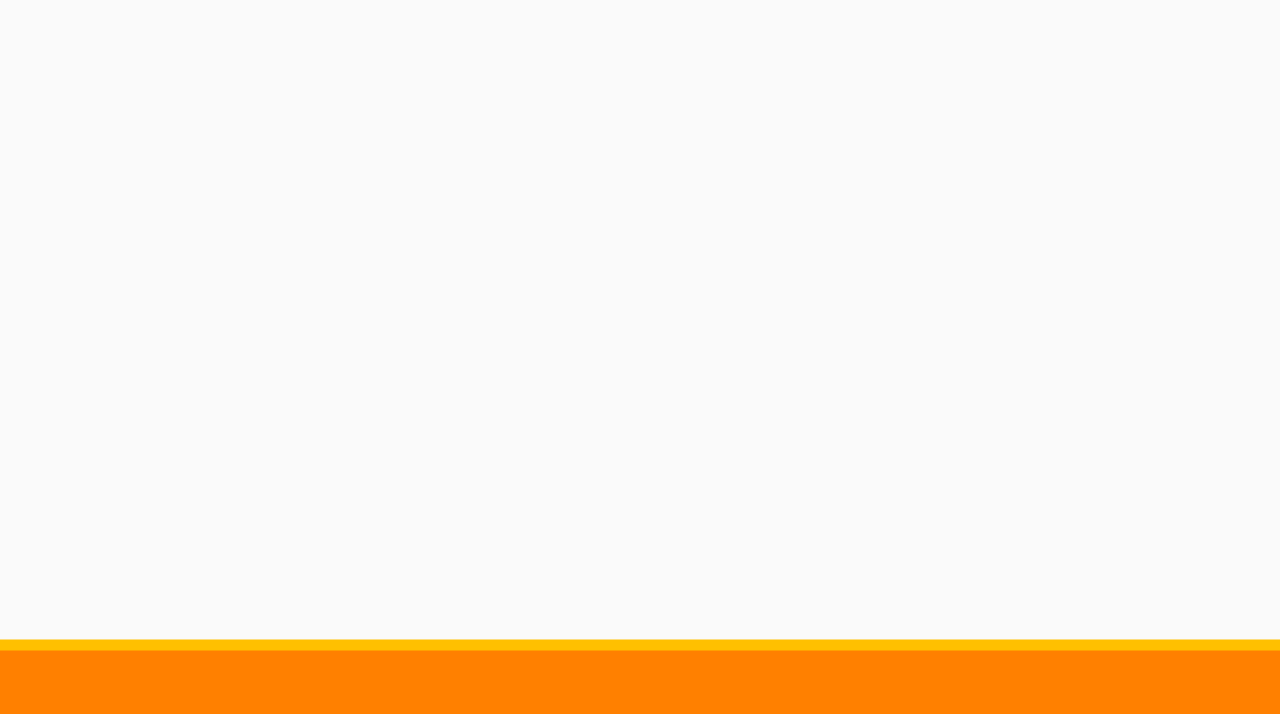
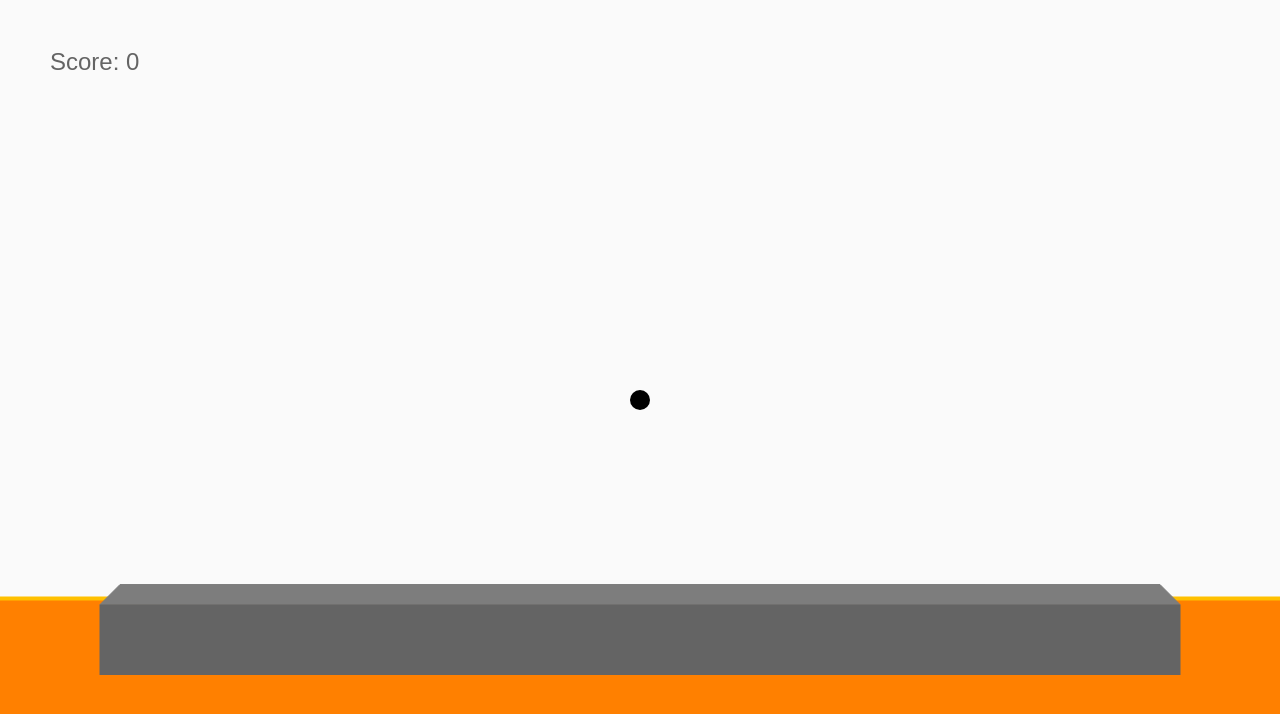
Before and after one commit to ogilliland/the-floor-is-lava, a plain HTML site: page index.html in a window 1280 px wide. Drawn offline with nearby package versions, Linux system fonts and the light colour scheme.

Commit message:
Draw rocks and add rotation

```diff
--- a/index.html
+++ b/index.html
@@ -18,18 +18,65 @@
 	var canvas = document.getElementById("gameCanvas");
 	var ctx = canvas.getContext("2d");
 
+	// world building
+	var gravity = 0; // 0.5
+	var friction = 0.2;
+	var meltRate = 0.05;
+
 	// the floor is lava
 	var lavaMainColor = "#FF8000";
 	var lavaSurfaceColor = "#FFC000";
-	var lavaMainHeight = 150;
-	var lavaSurfaceHeight = 10;
+	var lavaBottomHeight = 125;
+	var lavaMainHeight = 200;
+	var lavaSurfaceHeight = 3;
 
 	function updateCanvas() {
 		canvas.width = $(window).width();
 		canvas.height = $(window).height();
 	}
 
-	function drawLava() {
+	// used to define player object
+	function Player(radius, speed, x, y, dx, dy) {
+		this.radius = radius;
+		this.speed = speed;
+		this.x = x;
+		this.y = y;
+		this.dx = dx;
+		this.dy = dy;
+		this.isAlive = true;
+		this.onGround = false;
+	}
+
+	// used to define rock objects
+	function Rock(x, y, width, height) {
+		this.x = x;
+		this.y = y;
+		this.a = 0; // angle relative to horizontal
+		this.da = 0; // angular velocity
+		this.width = width;
+		this.height = height;
+	}
+
+	var rocks = new Array();
+	function addRock(x, y, width, height) {
+		rocks.push(new Rock(x, y, width, height));
+	}
+
+	function drawScore() {
+		ctx.font = "24px Arial";
+		ctx.fillStyle = "#646464";
+		ctx.fillText("Score: " + 0, 50, 70);
+	}
+
+	function drawPlayer() {
+		ctx.beginPath();
+		ctx.arc(player.x, player.y, player.radius, 0, Math.PI*2);
+		ctx.fillStyle = "#000000";
+		ctx.fill();
+		ctx.closePath();
+	}
+
+	function drawBackground() {
 		ctx.beginPath();
 		ctx.rect(
 			0,
@@ -56,12 +103,225 @@
 		ctx.closePath();
 	}
 
+	function drawForeground() {
+		ctx.beginPath();
+		ctx.rect(
+			0,
+			canvas.height - lavaBottomHeight,
+			canvas.width,
+			lavaMainHeight
+		);
+		ctx.fillStyle = lavaMainColor;
+		ctx.fill();
+		ctx.closePath();
+	}
+
+	function calculateVertX(ox, vx, vy, angle) {
+		return ox + vx * Math.cos(angle) - vy * Math.sin(angle);
+	}
+
+	function calculateVertY(oy, vx, vy, angle) {
+		return oy + vx * Math.sin(angle) + vy * Math.cos(angle);
+	}
+
+	function drawRocks() {
+		for(var i = 0; i < rocks.length; i++) {
+			// front face
+			ctx.beginPath();
+			ctx.moveTo(
+				calculateVertX(
+					rocks[i].x,
+					0.5 * rocks[i].width,
+					0.5 * rocks[i].height,
+					rocks[i].a
+				),
+				calculateVertY(
+					rocks[i].y + (canvas.height - lavaMainHeight - lavaSurfaceHeight),
+					0.5 * rocks[i].width,
+					0.5 * rocks[i].height,
+					rocks[i].a
+				)
+			);
+			ctx.lineTo(
+				calculateVertX(
+					rocks[i].x,
+					0.5 * rocks[i].width,
+					-0.5 * rocks[i].height + 10,
+					rocks[i].a
+				),
+				calculateVertY(
+					rocks[i].y + (canvas.height - lavaMainHeight - lavaSurfaceHeight),
+					0.5 * rocks[i].width,
+					-0.5 * rocks[i].height + 10,
+					rocks[i].a
+				)
+			);
+			ctx.lineTo(
+				calculateVertX(
+					rocks[i].x,
+					-0.5 * rocks[i].width,
+					-0.5 * rocks[i].height + 10,
+					rocks[i].a
+				),
+				calculateVertY(
+					rocks[i].y + (canvas.height - lavaMainHeight - lavaSurfaceHeight),
+					-0.5 * rocks[i].width,
+					-0.5 * rocks[i].height + 10,
+					rocks[i].a
+				)
+			);
+			ctx.lineTo(
+				calculateVertX(
+					rocks[i].x,
+					-0.5 * rocks[i].width,
+					0.5 * rocks[i].height,
+					rocks[i].a
+				),
+				calculateVertY(
+					rocks[i].y + (canvas.height - lavaMainHeight - lavaSurfaceHeight),
+					-0.5 * rocks[i].width,
+					0.5 * rocks[i].height,
+					rocks[i].a
+				)
+			);
+			ctx.strokeStyle = "#646464";
+			ctx.stroke();
+			ctx.fillStyle = "#646464";
+			ctx.fill();
+			ctx.closePath();
+			// top face
+			ctx.beginPath();
+			ctx.moveTo(
+				calculateVertX(
+					rocks[i].x,
+					0.5 * rocks[i].width,
+					-0.5 * rocks[i].height + 10,
+					rocks[i].a
+				),
+				calculateVertY(
+					rocks[i].y + (canvas.height - lavaMainHeight - lavaSurfaceHeight),
+					0.5 * rocks[i].width,
+					-0.5 * rocks[i].height + 10,
+					rocks[i].a
+				)
+			);
+			ctx.lineTo(
+				calculateVertX(
+					rocks[i].x,
+					0.5 * rocks[i].width - 20,
+					-0.5 * rocks[i].height - 10,
+					rocks[i].a
+				),
+				calculateVertY(
+					rocks[i].y + (canvas.height - lavaMainHeight - lavaSurfaceHeight),
+					0.5 * rocks[i].width - 20,
+					-0.5 * rocks[i].height - 10,
+					rocks[i].a
+				)
+			);
+			ctx.lineTo(
+				calculateVertX(
+					rocks[i].x,
+					-0.5 * rocks[i].width + 20,
+					-0.5 * rocks[i].height - 10,
+					rocks[i].a
+				),
+				calculateVertY(
+					rocks[i].y + (canvas.height - lavaMainHeight - lavaSurfaceHeight),
+					-0.5 * rocks[i].width + 20,
+					-0.5 * rocks[i].height - 10,
+					rocks[i].a
+				)
+			);
+			ctx.lineTo(
+				calculateVertX(
+					rocks[i].x,
+					-0.5 * rocks[i].width,
+					-0.5 * rocks[i].height + 10,
+					rocks[i].a
+				),
+				calculateVertY(
+					rocks[i].y + (canvas.height - lavaMainHeight - lavaSurfaceHeight),
+					-0.5 * rocks[i].width,
+					-0.5 * rocks[i].height + 10,
+					rocks[i].a
+				)
+			);
+			ctx.strokeStyle = "#7D7D7D";
+			ctx.stroke();
+			ctx.fillStyle = "#7D7D7D";
+			ctx.fill();
+			ctx.closePath();
+		}
+	}
+
+	function simulatePhysics() {
+		if(left - right > 0) {
+			if(player.dx < player.speed) {
+				player.dx += player.speed/10;
+			}
+		} else if (left - right < 0) {
+			if(player.dx > (-1) * player.speed) {
+				player.dx += (-1) * player.speed/10;
+			}
+		} else {
+			player.dx += (-1) * player.dx * friction;
+		}
+		player.x += player.dx;
+		player.y += player.dy;
+		player.dy += gravity;
+		for(var i = 0; i < rocks.length; i++) {
+			// TODO - make player collide with rock surface
+
+			// rotate rocks
+			rocks[i].a += rocks[i].da;
+			rocks[i].da = (-0.0005) * rocks[i].a + 0.975 * rocks[i].da;
+			if(player.isAlive) { // TODO - check if player is on rock
+				rocks[i].da += (player.x - rocks[i].x)/2000000;
+				if(rocks[i].height > 10) {
+					rocks[i].height += (-1) * meltRate;
+					rocks[i].y += meltRate/2;
+				}
+			}
+		}
+	}
+
+	var left = 0;
+	var right = 0;
+	window.onkeyup = function(e) {
+		var unicode = e.keyCode ? e.keyCode : e.charCode;
+    	if(unicode == 37 || unicode == 65) {
+			right = 0;
+		}
+		if(unicode == 39 || unicode == 68) {
+			left = 0;
+		}
+    }
+	window.onkeydown = function(e) {
+		var unicode = e.keyCode ? e.keyCode : e.charCode;
+    	if(unicode == 37 || unicode == 65) {
+			right = 1;
+		}
+		if(unicode == 39 || unicode == 68) {
+			left = 1;
+		}
+    }
+
     updateCanvas();
+    var player = new Player(10, 10, canvas.width/2, canvas.height/2, 0, 0);
+    addRock(0.5 * canvas.width, 45, canvas.width - 200, 125);
 
 	function draw() {
 		updateCanvas();
 		ctx.clearRect(0, 0, canvas.width, canvas.height);
-		drawLava();
+		// update positions and values
+		simulatePhysics();
+		// render objects
+		drawBackground(); // lava
+		drawRocks();
+		drawPlayer();
+		drawForeground(); // lava
+	    drawScore();
 	    requestAnimationFrame(draw);
 	}
 	draw();
```
